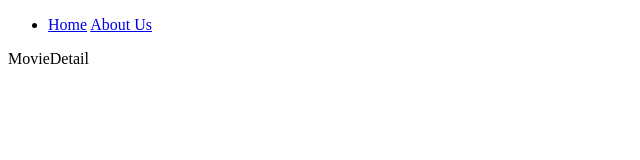
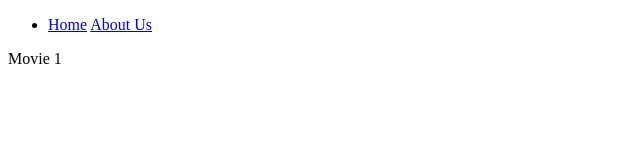
Before and after one commit to rlawlsdn263/nomad-coder-learn-nextjs14, a Next.js app: page /movies/1 in a window 1280 px wide. Shown: the top 160 px of the page, without its empty margins (0-640 px from the left). Built offline with nearby package versions, Linux system fonts and the light colour scheme.

Commit message:
[#2.9] params 데이터 활용하기
`params` 객체를 활용하면 필요한 데이터를 사용할 수 있다.

```diff
--- a/app/(movie)/movies/[id]/page.tsx
+++ b/app/(movie)/movies/[id]/page.tsx
@@ -1,4 +1,7 @@
-export default function MovieDetail(props) {
-  console.log(props);
-  return <div>MovieDetail</div>;
+export default function MovieDetail({
+  params: { id },
+}: {
+  params: { id: string };
+}) {
+  return <div>Movie {id}</div>;
 }
```
